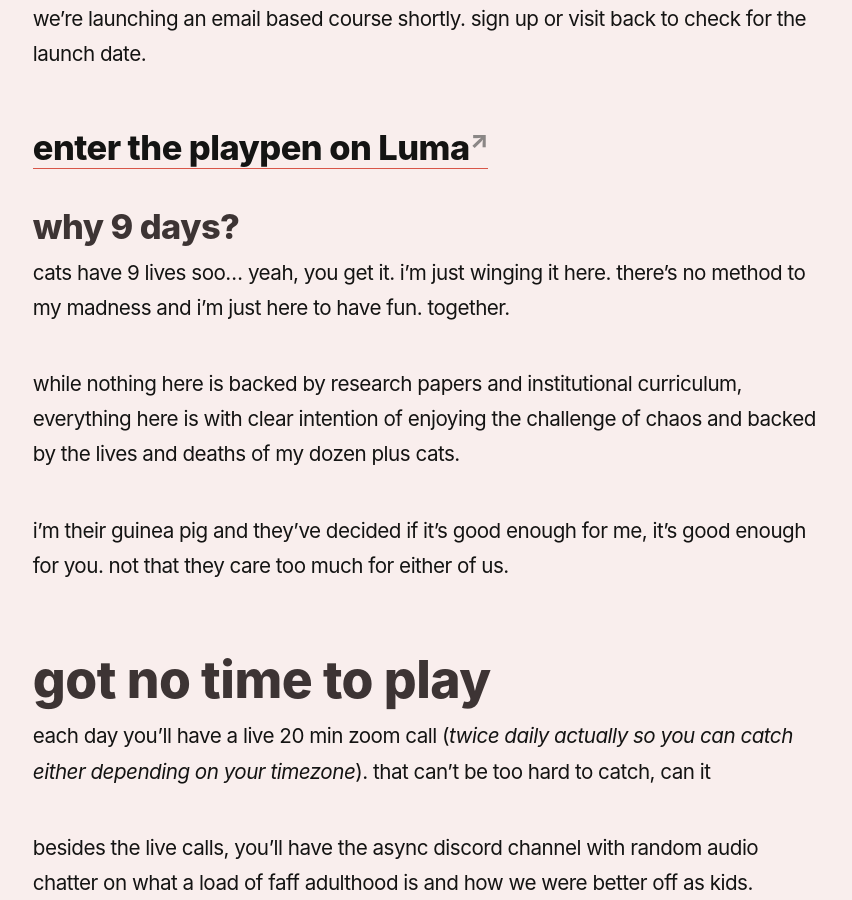
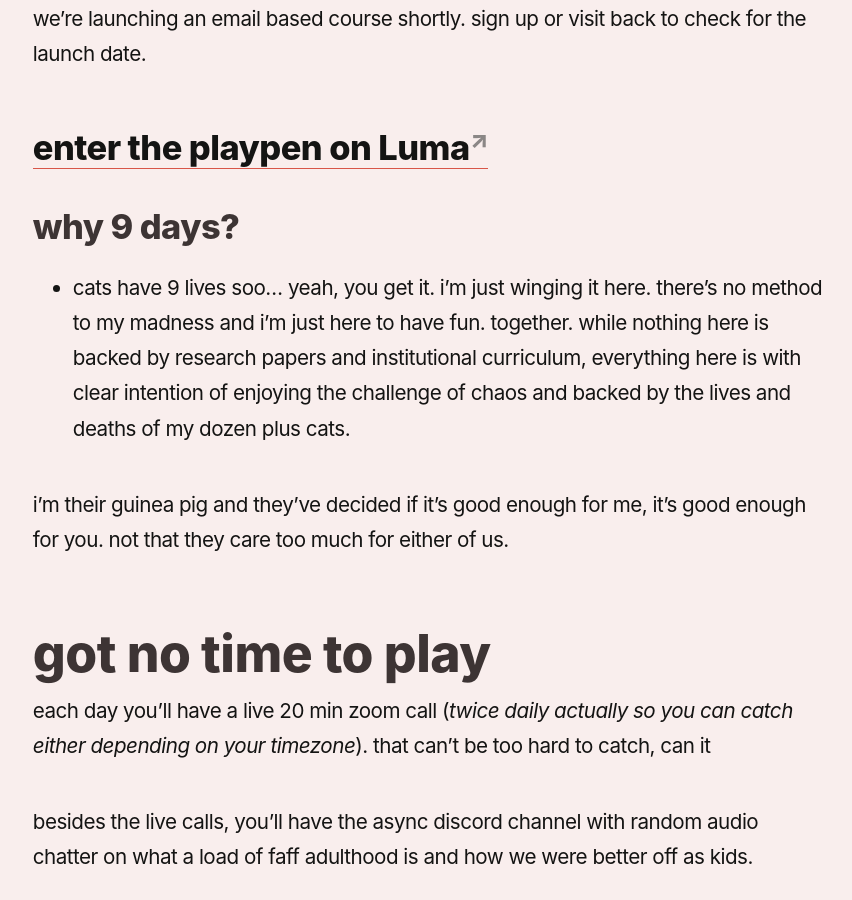
Before and after one commit to reddy2go/redgarden, a Jekyll site: the page built from _notes/playpen.md, in a window 1280 px wide and 900 px high, scrolled down 960 px. Shown: the whole window, without its empty margins (44-896 px from the left). Built offline with Jekyll 4.4.1, drawn with Linux system fonts in a browser that asks for light colours; some web fonts are replaced; Markdown is read by kramdown in place of the engine named in the settings.

Commit message:
auto commit

```diff
--- a/_notes/playpen.md
+++ b/_notes/playpen.md
@@ -13,8 +13,7 @@ that’s why we are creating this kindergarten community for adults. to get you
 ### [enter the playpen on Luma](https://lu.ma/community/com-bTQQ4bGoEThBj51)
 
 ### why 9 days?
-cats have 9 lives soo... yeah, you get it. i’m just winging it here. there’s no method to my madness and i’m just here to have fun. together.
-
+- cats have 9 lives soo... yeah, you get it. i’m just winging it here. there’s no method to my madness and i’m just here to have fun. together.
 while nothing here is backed by research papers and institutional curriculum, everything here is with clear intention of enjoying the challenge of chaos and backed by the lives and deaths of my dozen plus cats.
 
 i’m their guinea pig and they’ve decided if it’s good enough for me, it’s good enough for you. not that they care too much for either of us.
```
